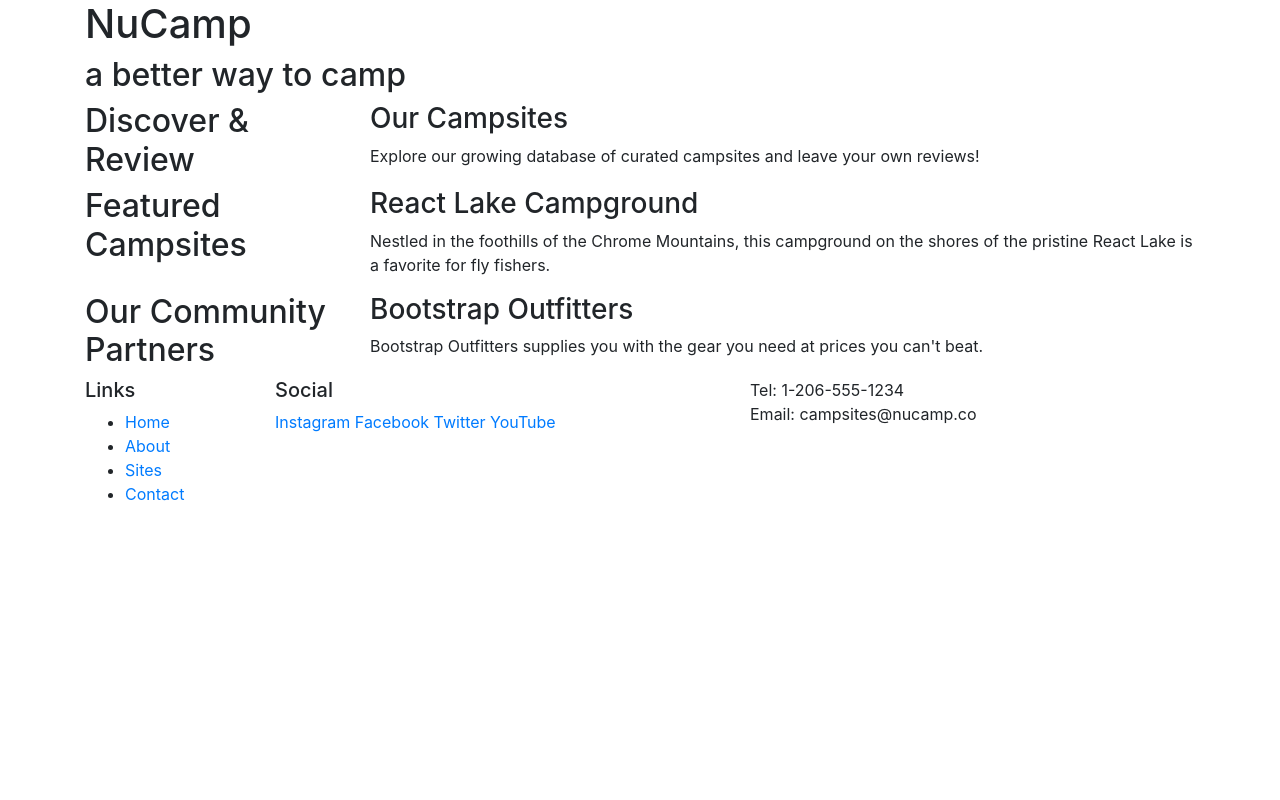
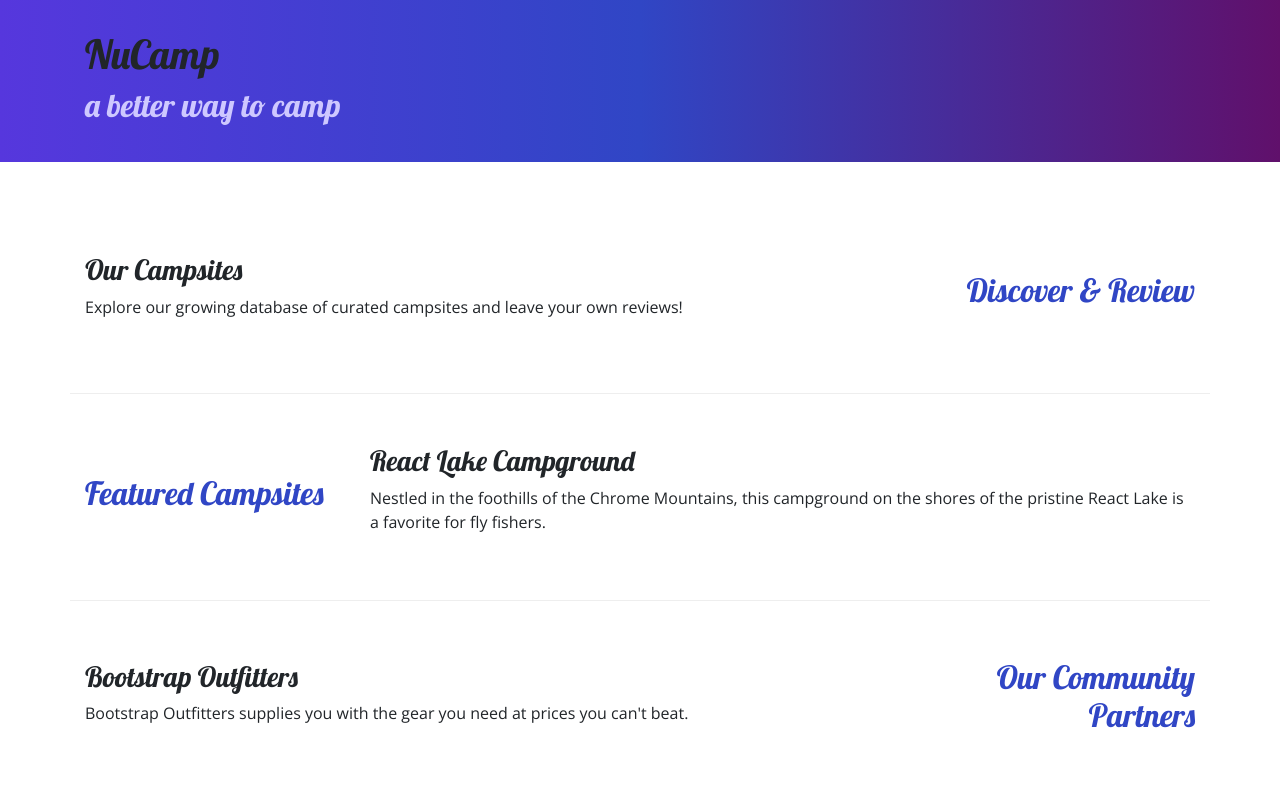
Before and after one commit to albertorramirez/nucamp-bootstrap, a website: page index.html in a window 1280 px wide. Shown: the top 800 px of the page. Drawn offline with nearby package versions, Linux system fonts and the light colour scheme.

Commit message:
Adding custom styles

```diff
--- /dev/null
+++ b/css/styles.css
@@ -0,0 +1,32 @@
+body {
+    font-family: "Open Sans", sans-serif;
+}
+
+h1, h2, h3 {
+    font-family: "Lobster", cursive;
+}
+
+h2 {
+    color: #3046C5;
+}
+
+header h2 {
+    color: #CEC8FF;
+
+}
+
+footer {
+    background-image: linear-gradient(#CEC8FF, white);
+    padding: 20px 0;
+}
+
+.jumbotron {
+    padding: 30px;
+    background-image: linear-gradient(to right, #5637DD, #3046C5, #60106B);
+}
+
+.row-content{
+    padding: 50px 0;
+    border-bottom: 1px ridge;
+    min-height: 200px;
+}
--- a/index.html
+++ b/index.html
@@ -8,12 +8,15 @@
 
     <link rel="stylesheet" href="node_modules/bootstrap/dist/css/bootstrap.min.css" />
 
+    <link rel="stylesheet" href="https://fonts.googleapis.com/css?family=Lobster|Open+Sans" />
+    <link rel="stylesheet" href="css/styles.css" />
+
     <title>NuCamp: A Better Way To Camp</title>
 </head>
 
 <body>
 
-    <header>
+    <header class="jumbotron jumbotron-fluid">
         <div class="container">
             <div class="row">
                 <div class="col">
@@ -25,9 +28,9 @@
     </header>
 
     <div class="container">
-        <div class="row">
-            <div class="col-sm-4 col-md-3">
-                <h2>Discover & Review</h2>
+        <div class="row row-content align-items-center">
+            <div class="col-sm-4 order-sm-last col-md-3">
+                <h2 class="text-sm-right">Discover & Review</h2>
             </div>
             <div class="col">
                 <h3>Our Campsites</h3>
@@ -35,7 +38,7 @@
             </div>
         </div>
 
-        <div class="row">
+        <div class="row row-content align-items-center">
             <div class="col-sm-4 col-md-3">
                 <h2>Featured Campsites</h2>
             </div>
@@ -45,9 +48,9 @@
    			</div>
         </div>
 
-        <div class="row">
-            <div class="col-sm-4 col-md-3">
-                <h2>Our Community Partners</h2>
+        <div class="row row-content align-items-center">
+            <div class="col-sm-4 order-sm-last col-md-3">
+                <h2 class="text-sm-right">Our Community Partners</h2>
             </div>
             <div class="col">
                 <h3>Bootstrap Outfitters</h3>
@@ -60,23 +63,23 @@
     <footer>
         <div class="container">
             <div class="row">
-                <div class="col-4 col-sm-2">
+                <div class="col-4 col-sm-2 offset-1">
                     <h5>Links</h5>
-            		<ul>
+            		<ul class="list-unstyled">
                         <li><a href="#">Home</a></li>
                         <li><a href="#">About</a></li>
                         <li><a href="#">Sites</a></li>
                         <li><a href="#">Contact</a></li>
                     </ul>
                 </div>
-                <div class="col-6 col-sm-5">
+                <div class="col-6 col-sm-5 text-center">
                 	<h5>Social</h5>
                     <a href="http://instagram.com/">Instagram</a>
                     <a href="http://facebook.com/">Facebook</a>
                     <a href="http://twitter.com/">Twitter</a>
                     <a href="http://youtube.com/">YouTube</a>
                 </div>
-                <div class="col-sm-4">
+                <div class="col-sm-4 text-center">
                     Tel: 1-206-555-1234<br />
                     Email: campsites@nucamp.co
                 </div>
```
Also changed, not shown: package.json (+10 -4 lines), 1 other file.
